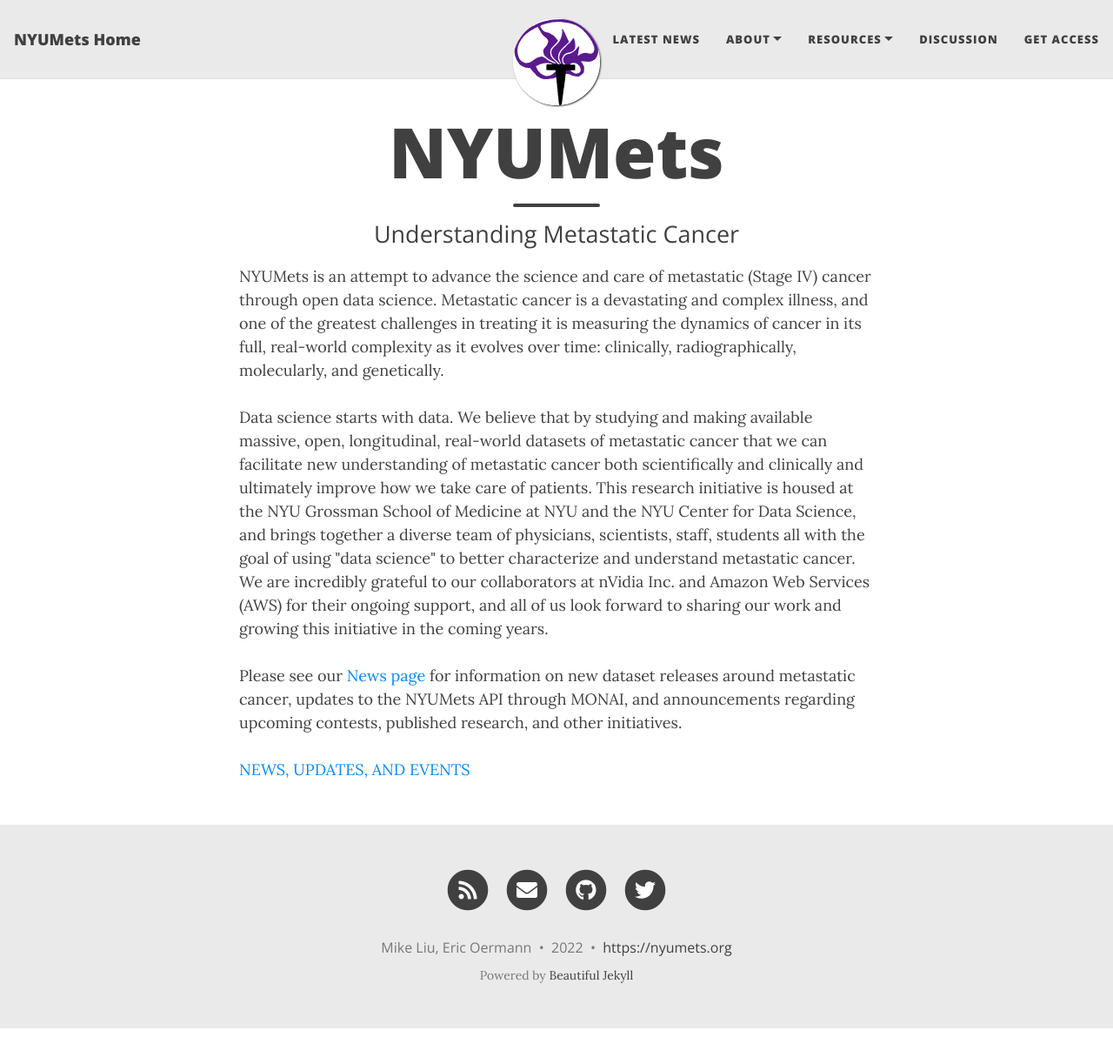
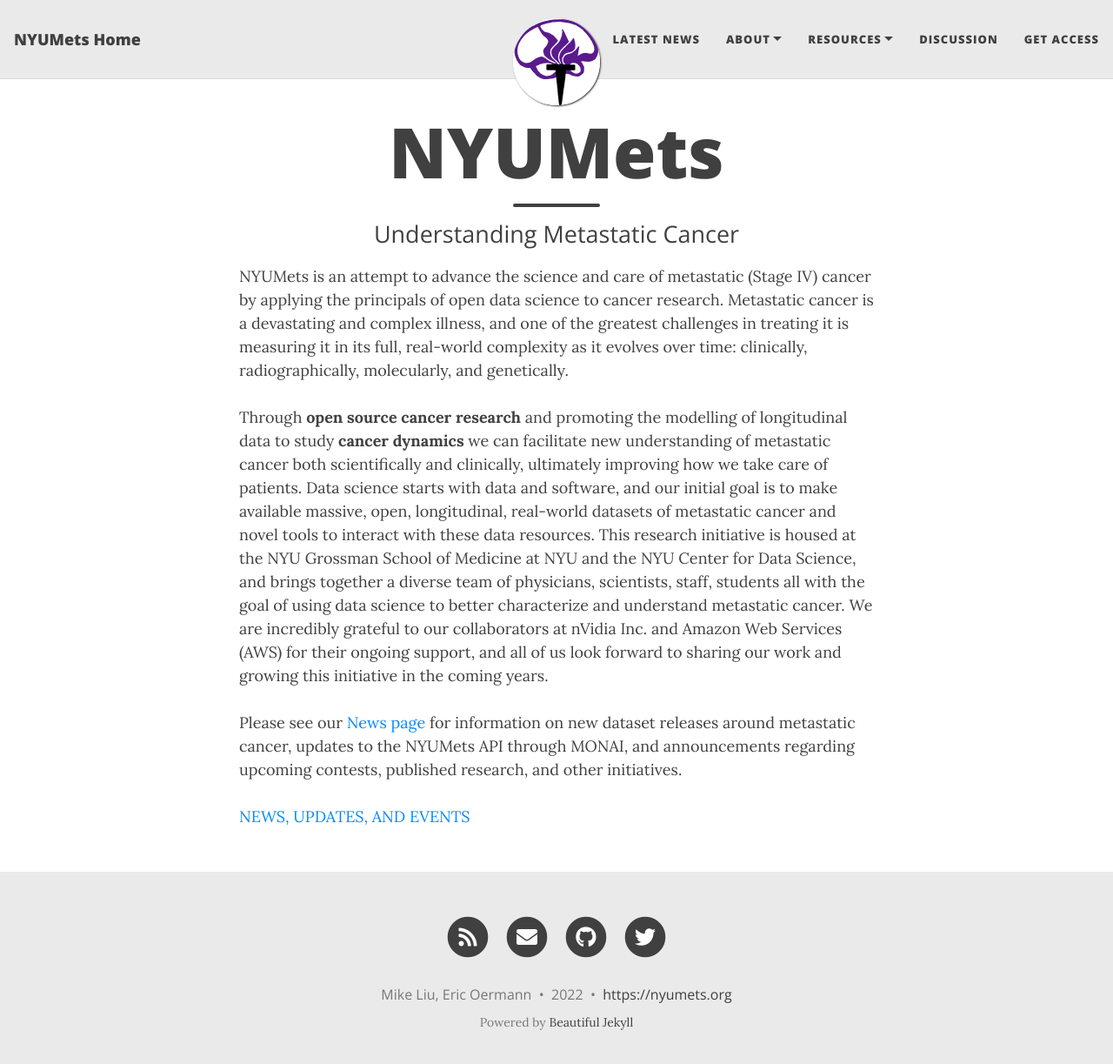
Before and after one commit to nyumets/nyumets.github.io, a Jekyll site: the page built from index.html, in a window 1280 px wide and 1236 px high. Shown: the top 1223 px of the window at 87% size. Built offline with Jekyll 4.4.1, drawn with Linux system fonts in a browser that asks for light colours; nearby versions of some CDN libraries; the list of posts is cut into pages by our own code.

Commit message:
some mild text updates

```diff
--- a/_config.yml
+++ b/_config.yml
@@ -24,7 +24,7 @@
     - AWS Open Data Initiative: "https://aws.amazon.com/opendata/"
     - OLAB AI Research Group: "https://nyuolab.org/"
   Resources:
-    - API: "/docs/api"
+    - NYUMets_Brain API: "/docs/brainapi"
     - Contact us: "/docs/contact"
   Discussion: "https://github.com/nyumets/nyumets.github.io/discussions"
   Get Access: "https://signup.nyumets.org"
--- a/index.html
+++ b/index.html
@@ -4,14 +4,16 @@
 subtitle: Understanding Metastatic Cancer
 ---
 
-NYUMets is an attempt to advance the science and care of metastatic (Stage IV) cancer through open data science.
-Metastatic cancer is a devastating and complex illness, and one of the greatest challenges in treating it
-is measuring the dynamics of cancer in its full, real-world complexity as it evolves over time: clinically, radiographically, molecularly, and genetically.<br> <br>
+NYUMets is an attempt to advance the science and care of metastatic (Stage IV) cancer by applying the principals of open data science to cancer research.
+Metastatic cancer is a devastating and complex illness, and one of the greatest challenges in treating it is measuring it in its full, real-world complexity as it evolves over time: clinically, radiographically, molecularly, and genetically.<br> <br>
 
-Data science starts with data. We believe that by studying and making available massive, open, longitudinal, real-world datasets of metastatic cancer
-that we can facilitate new understanding of metastatic cancer both scientifically and clinically and ultimately improve how we take care of patients.
+Through <b>open source cancer research</b> and promoting the modelling of longitudinal data to study <b>cancer dynamics</b>
+we can facilitate new understanding of metastatic cancer both scientifically and clinically, ultimately improving how we take care of patients.
+Data science starts with data and software, and our initial goal is to make available massive, open, longitudinal, real-world datasets of metastatic cancer
+and novel tools to interact with these data resources.
+
 This research initiative is housed at the NYU Grossman School of Medicine at NYU and the NYU Center for Data Science, and  brings together a diverse team of
-physicians, scientists, staff, students all with the goal of using "data science" to better characterize and understand metastatic cancer. We are incredibly grateful to our
+physicians, scientists, staff, students all with the goal of using data science to better characterize and understand metastatic cancer. We are incredibly grateful to our
 collaborators at nVidia Inc. and Amazon Web Services (AWS) for their ongoing support, and all of us look forward to sharing our work and growing this initiative in the coming years. <br> <br>
 
 Please see our <a href="https://nyumets.org/blog/">News page</a> for information on new dataset releases around metastatic cancer, updates to the NYUMets API through MONAI, and announcements regarding upcoming contests,
```
Also changed, not shown: about/erickoermann.md (+1 -1 lines), about/klink.md (+1 -1 lines), docs/brainapi.md (renamed from docs/api.md, +2 -2 lines).
